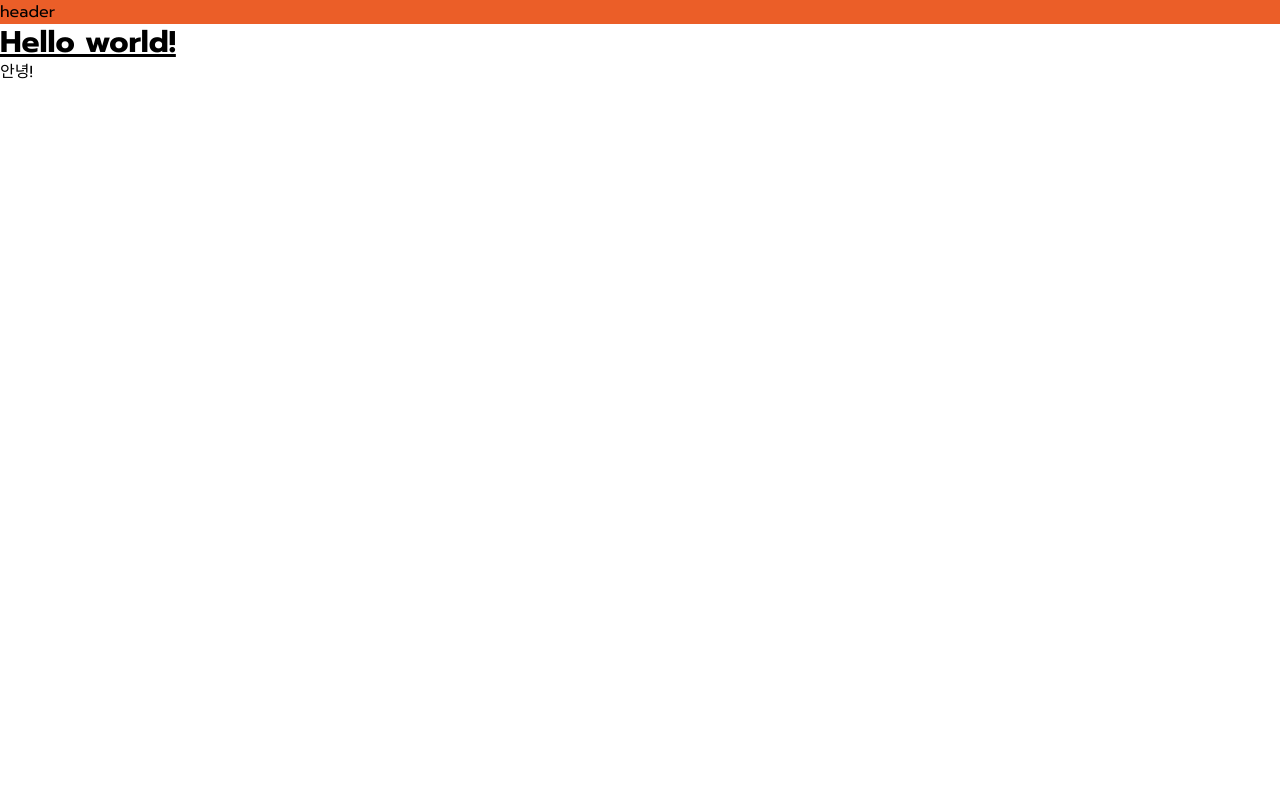
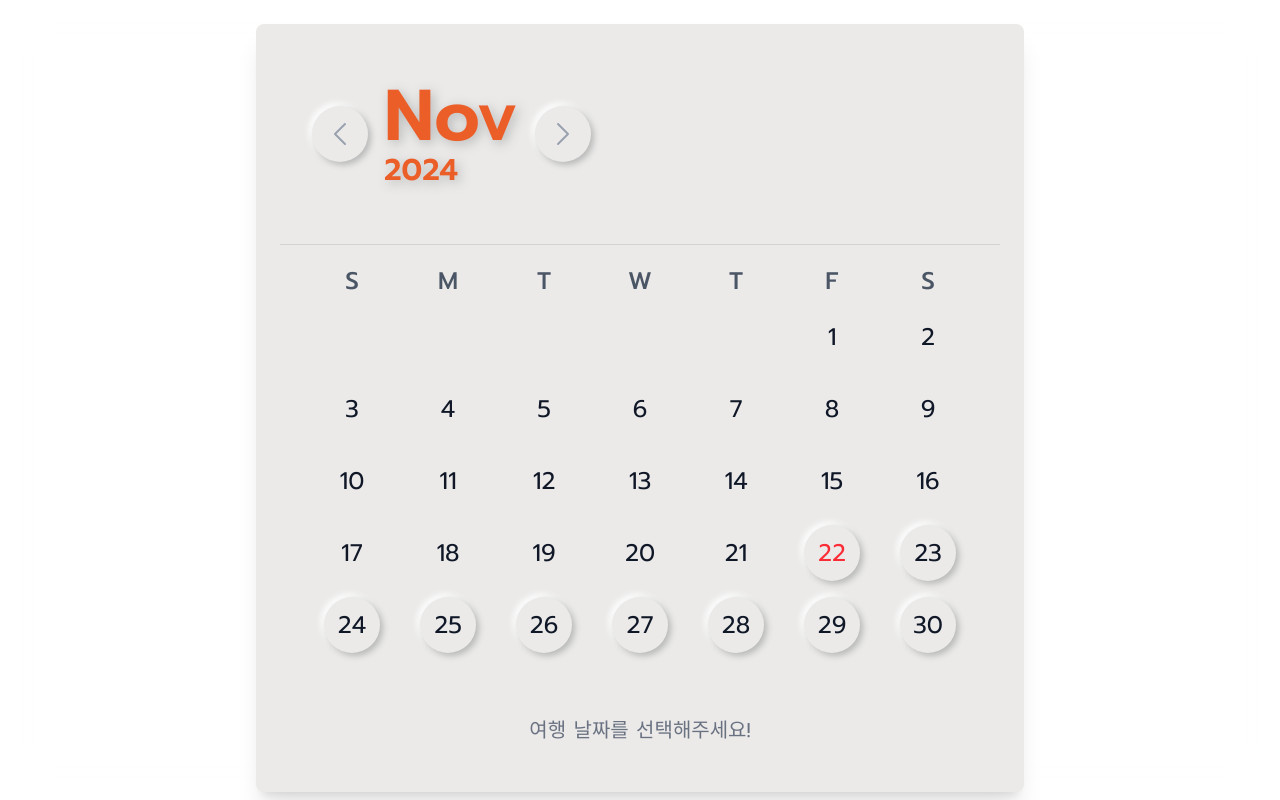
Before and after one commit to count-on-mee/frontend, a React (Vite) app: page /com/calendar in a window 1280 px wide. Built offline with nearby package versions, Linux system fonts and the light colour scheme; a web font is replaced by a local one.

Commit message:
✨ Calendar 개발완료 #20
src/Layouts/PlanLayout.jsx, src/components/plan/Calendar.jsx및 recoil/currentMonth, recoil/tripDates

```diff
--- a/src/App.jsx
+++ b/src/App.jsx
@@ -1,13 +1,27 @@
-import { BrowserRouter as Router } from 'react-router-dom';
-import Header from './components/Header';
+import React from 'react';
+import { Routes, Route } from 'react-router-dom';
+import { RecoilRoot } from 'recoil';
+//import InitializeUserWrapper from './components/InitializeUserWrapper';
+import PlanLayout from './layouts/PlanLayout';
+import Calendar from './components/plan/Calendar';
 
 function App() {
   return (
-    <Router>
-      <Header />
-      <h1 className="text-3xl font-bold underline">Hello world!</h1>
-      <h2>안녕!</h2>
-    </Router>
+    <React.StrictMode>
+      <RecoilRoot>
+        {/* <InitializeUserWrapper /> */}
+        <div className="flex flex-col min-h-screen">
+          {/* <Header /> */}
+          <main className="flex-grow flex">
+            <Routes>
+              <Route path="/com" element={<PlanLayout />}>
+                <Route path="calendar" element={<Calendar />} />
+              </Route>
+            </Routes>
+          </main>
+        </div>
+      </RecoilRoot>
+    </React.StrictMode>
   );
 }
 
--- /dev/null
+++ b/src/components/plan/calendar.jsx
@@ -0,0 +1,221 @@
+import { ChevronLeftIcon, ChevronRightIcon } from '@heroicons/react/24/solid';
+import { useNavigate } from 'react-router-dom';
+import { useRecoilState } from 'recoil';
+import tripDatesAtom from '../../recoil/tripDates';
+import currentMonthAtom from '../../recoil/currentMonth';
+import {
+  eachDayOfInterval,
+  endOfMonth,
+  format,
+  getDay,
+  isEqual,
+  isSameMonth,
+  isToday,
+  parse,
+  startOfToday,
+  isWithinInterval,
+  isAfter,
+} from 'date-fns';
+import { useCallback } from 'react';
+
+function classNames(...classes) {
+  return classes.filter(Boolean).join(' ');
+}
+
+function Calendar() {
+  const navigate = useNavigate();
+  const [tripDates, setTripDates] = useRecoilState(tripDatesAtom);
+  const [currentMonth, setCurrentMonth] = useRecoilState(currentMonthAtom);
+  const today = startOfToday();
+  const firstDayCurrentMonth = parse(currentMonth, 'yyyy-MMM', new Date());
+
+  const days = eachDayOfInterval({
+    start: firstDayCurrentMonth,
+    end: endOfMonth(firstDayCurrentMonth),
+  });
+
+  const handleDateClick = useCallback(
+    (day) => {
+      if (isAfter(day, today) || isEqual(day, today)) {
+        if (
+          !tripDates.startDate ||
+          (tripDates.startDate && tripDates.endDate)
+        ) {
+          setTripDates({ startDate: day, endDate: null });
+        } else {
+          if (day < tripDates.startDate) {
+            setTripDates({ startDate: day, endDate: tripDates.startDate });
+          } else {
+            setTripDates({ ...tripDates, endDate: day });
+          }
+        }
+      }
+    },
+    [tripDates, setTripDates, today],
+  );
+
+  const changeMonth = useCallback(
+    (amount) => {
+      setCurrentMonth((prevMonth) => {
+        const firstDayNextMonth = parse(
+          prevMonth + '-01',
+          'yyyy-MMM-dd',
+          new Date(),
+        );
+        firstDayNextMonth.setMonth(firstDayNextMonth.getMonth() + amount);
+        return format(firstDayNextMonth, 'yyyy-MMM');
+      });
+    },
+    [setCurrentMonth],
+  );
+
+  const createEvent = useCallback(() => {
+    if (tripDates.startDate && tripDates.endDate) {
+      navigate('/com/destination-list');
+    }
+  }, [tripDates, navigate]);
+
+  const getDateButtonClassName = useCallback(
+    (day) => {
+      const isSelected =
+        isEqual(day, tripDates.startDate) || isEqual(day, tripDates.endDate);
+      const isInRange =
+        tripDates.startDate &&
+        tripDates.endDate &&
+        isWithinInterval(day, {
+          start: tripDates.startDate,
+          end: tripDates.endDate,
+        });
+      const isDisabled = isAfter(today, day);
+      const isCurrentDay = isToday(day);
+      const isCurrentMonth = isSameMonth(day, firstDayCurrentMonth);
+
+      return classNames(
+        'flex h-14 w-14 items-center justify-center rounded-full transition-all duration-200 text-2xl',
+        'shadow-[3px_3px_6px_#b8b8b8,-3px_-3px_6px_#ffffff]',
+        isSelected &&
+          'bg-[#EB5E28] text-white shadow-[inset_3px_3px_6px_#c44e1f,inset_-3px_-3px_6px_#ff6c31]',
+        isInRange && !isSelected && 'bg-[#EB5E28]/30 text-[#EB5E28]',
+        isDisabled && 'text-gray-400 cursor-not-allowed shadow-none',
+        !isDisabled && isCurrentDay && 'text-red-500',
+        !isSelected &&
+          !isInRange &&
+          !isCurrentDay &&
+          isCurrentMonth &&
+          'text-gray-900 hover:shadow-[inset_3px_3px_6px_#b8b8b8,inset_-3px_-3px_6px_#ffffff]',
+        !isSelected &&
+          !isInRange &&
+          !isCurrentDay &&
+          !isCurrentMonth &&
+          'text-gray-400',
+      );
+    },
+    [tripDates, today, firstDayCurrentMonth],
+  );
+
+  return (
+    <div className="bg-[#EBEAE9] font-prompt h-full flex flex-col">
+      <div className="flex-grow overflow-y-auto">
+        <div className="flex items-center p-8">
+          <button
+            type="button"
+            onClick={() => changeMonth(-1)}
+            className="flex items-center justify-center p-3 text-gray-400 hover:text-gray-500 transition-all duration-200 rounded-full shadow-[3px_3px_6px_#b8b8b8,-3px_-3px_6px_#ffffff] hover:shadow-[inset_3px_3px_6px_#b8b8b8,inset_-3px_-3px_6px_#ffffff]"
+          >
+            <span className="sr-only">Previous month</span>
+            <ChevronLeftIcon className="w-8 h-8" aria-hidden="true" />
+          </button>
+          <h2 className="font-semibold text-left ml-4 mr-4">
+            <span className="block text-7xl text-[#EB5E28] drop-shadow-[3px_3px_6px_#b8b8b8]">
+              {format(firstDayCurrentMonth, 'MMM')}
+            </span>
+            <span className="block text-3xl text-[#EB5E28] drop-shadow-[3px_3px_6px_#b8b8b8]">
+              {format(firstDayCurrentMonth, 'yyyy')}
+            </span>
+          </h2>
+          <button
+            onClick={() => changeMonth(1)}
+            type="button"
+            className="flex items-center justify-center p-3 text-gray-400 hover:text-gray-500 transition-all duration-200 rounded-full shadow-[3px_3px_6px_#b8b8b8,-3px_-3px_6px_#ffffff] hover:shadow-[inset_3px_3px_6px_#b8b8b8,inset_-3px_-3px_6px_#ffffff]"
+          >
+            <span className="sr-only">Next month</span>
+            <ChevronRightIcon className="w-8 h-8" aria-hidden="true" />
+          </button>
+        </div>
+        <div className="border-t border-black/10 my-6"></div>
+        <div className="grid grid-cols-7 gap-4 px-8">
+          <div className="text-2xl leading-6 text-center font-medium text-gray-600">
+            S
+          </div>
+          <div className="text-2xl leading-6 text-center font-medium text-gray-600">
+            M
+          </div>
+          <div className="text-2xl leading-6 text-center font-medium text-gray-600">
+            T
+          </div>
+          <div className="text-2xl leading-6 text-center font-medium text-gray-600">
+            W
+          </div>
+          <div className="text-2xl leading-6 text-center font-medium text-gray-600">
+            T
+          </div>
+          <div className="text-2xl leading-6 text-center font-medium text-gray-600">
+            F
+          </div>
+          <div className="text-2xl leading-6 text-center font-medium text-gray-600">
+            S
+          </div>
+        </div>
+        <div className="grid grid-cols-7 gap-4 px-8 mt-4">
+          {days.map((day, dayIdx) => (
+            <div
+              key={day.toString()}
+              className={classNames(
+                dayIdx === 0 && colStartClasses[getDay(day)],
+                'flex justify-center',
+              )}
+            >
+              <button
+                type="button"
+                onClick={() => handleDateClick(day)}
+                disabled={isAfter(today, day)}
+                className={getDateButtonClassName(day)}
+              >
+                <time dateTime={format(day, 'yyyy-MM-dd')}>
+                  {format(day, 'd')}
+                </time>
+              </button>
+            </div>
+          ))}
+        </div>
+      </div>
+      <div className="p-6">
+        {tripDates.startDate && tripDates.endDate ? (
+          <button
+            onClick={createEvent}
+            type="button"
+            className="w-full py-4 px-6 bg-[#EB5E28] text-white rounded-full hover:bg-[#D54E23] transition-all duration-200 text-xl shadow-[3px_3px_6px_#c44e1f,-3px_-3px_6px_#ff6c31] hover:shadow-[inset_3px_3px_6px_#c44e1f,inset_-3px_-3px_6px_#ff6c31]"
+          >
+            완료
+          </button>
+        ) : (
+          <p className="text-center text-gray-500 text-xl">
+            여행 날짜를 선택해주세요!
+          </p>
+        )}
+      </div>
+    </div>
+  );
+}
+
+const colStartClasses = [
+  '',
+  'col-start-2',
+  'col-start-3',
+  'col-start-4',
+  'col-start-5',
+  'col-start-6',
+  'col-start-7',
+];
+
+export default Calendar;
--- /dev/null
+++ b/src/layouts/PlanLayout.jsx
@@ -0,0 +1,29 @@
+import { Outlet } from 'react-router-dom';
+
+function PlanLayout() {
+  return (
+    <div
+      className="fixed inset-0 z-50 overflow-hidden"
+      role="dialog"
+      aria-modal="true"
+      aria-labelledby="plan-layout-title"
+    >
+      <div className="flex items-center justify-center min-h-screen p-4 sm:p-6">
+        <div className="fixed inset-0 transition-opacity" aria-hidden="true">
+          <div className="absolute inset-0 bg-background opacity-70 backdrop-filter backdrop-blur-xl"></div>
+        </div>
+
+        <div
+          className="bg-[#EBEAE9] rounded-lg shadow-xl w-full max-w-3xl aspect-square relative z-10 flex flex-col"
+          id="plan-layout-title"
+        >
+          <div className="flex-grow overflow-hidden p-6">
+            <Outlet />
+          </div>
+        </div>
+      </div>
+    </div>
+  );
+}
+
+export default PlanLayout;
--- a/src/main.jsx
+++ b/src/main.jsx
@@ -1,10 +1,17 @@
+import React from 'react';
 import { StrictMode } from 'react';
 import { createRoot } from 'react-dom/client';
 import './index.css';
 import App from './App.jsx';
+import { RecoilRoot } from 'recoil';
+import { BrowserRouter } from 'react-router-dom';
 
 createRoot(document.getElementById('root')).render(
   <StrictMode>
-    <App />
+    <RecoilRoot>
+      <BrowserRouter>
+        <App />
+      </BrowserRouter>
+    </RecoilRoot>
   </StrictMode>,
 );
--- /dev/null
+++ b/src/recoil/currentMonth/atom.js
@@ -0,0 +1,9 @@
+import { atom } from 'recoil';
+import { format, startOfToday } from 'date-fns';
+
+const currentMonthAtom = atom({
+  key: 'currentMonthAtom',
+  default: format(startOfToday(), 'yyyy-MMM'),
+});
+
+export default currentMonthAtom;
--- /dev/null
+++ b/src/recoil/currentMonth/index.js
@@ -0,0 +1,3 @@
+import currentMonthAtom from './atom';
+
+export default currentMonthAtom;
--- /dev/null
+++ b/src/recoil/tripDates/atom.js
@@ -0,0 +1,11 @@
+import { atom } from 'recoil';
+
+const tripDatesAtom = atom({
+  key: 'tripDatesAtom',
+  default: {
+    startDate: null,
+    endDate: null,
+  },
+});
+
+export default tripDatesAtom;
--- /dev/null
+++ b/src/recoil/tripDates/index.js
@@ -0,0 +1,3 @@
+import tripDatesAtom from './atom';
+
+export default tripDatesAtom;
```
Also changed, not shown: package.json (+6 -3 lines), 2 other files (tests, documents, lock files or other folders).
